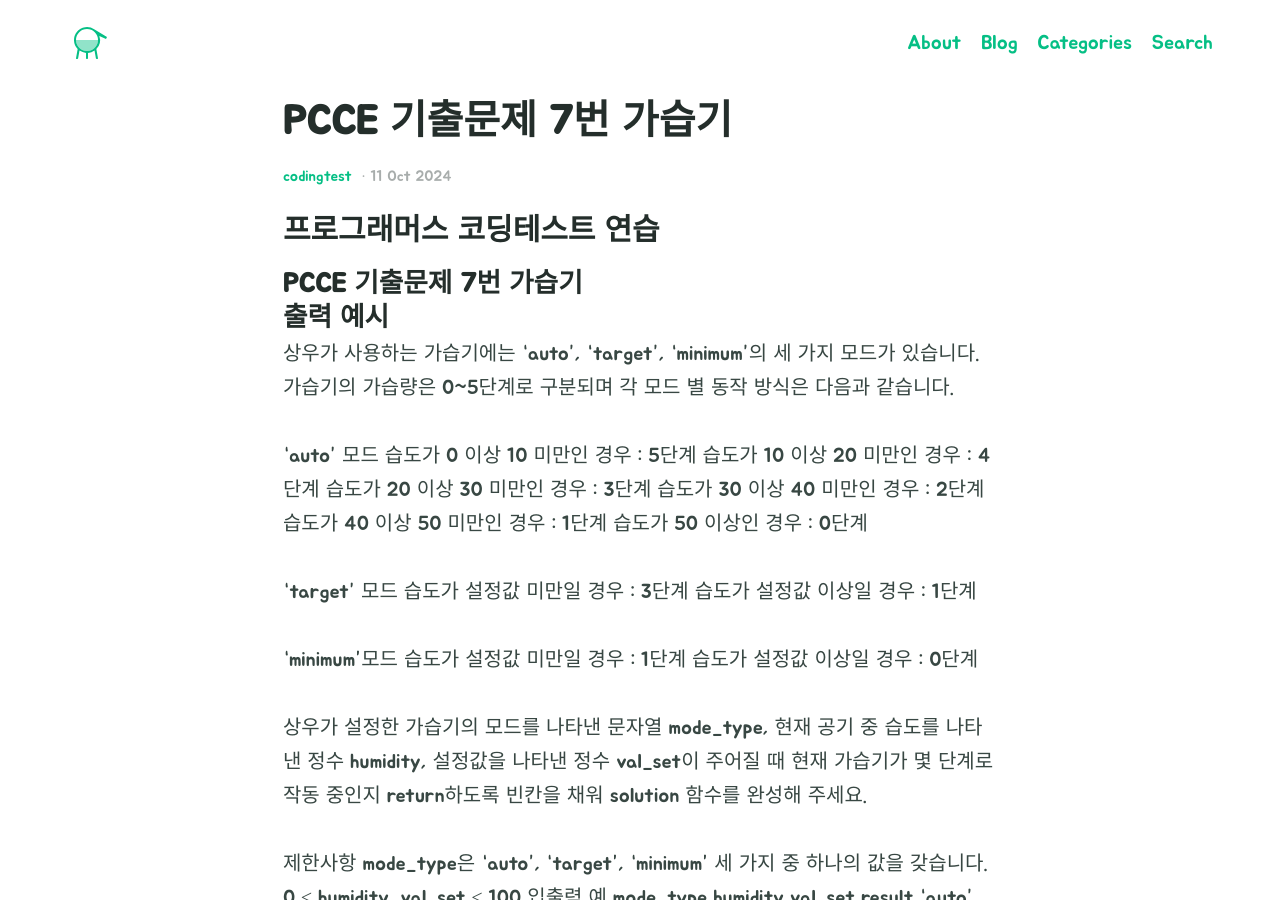
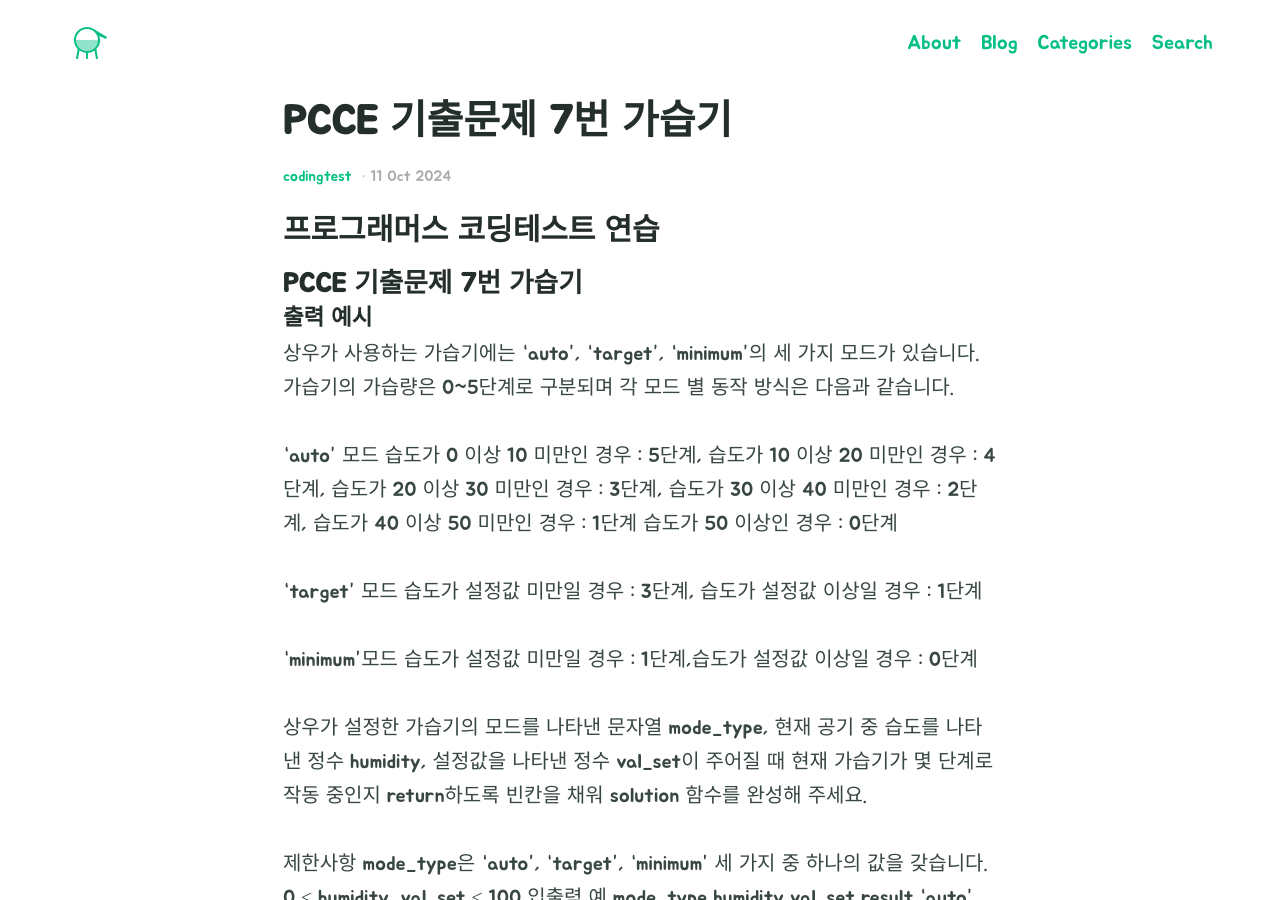
Before and after one commit to tletle7102/tletle7102.github.io, a Jekyll site: the page built from _posts/2024-10-11-pcce-7.md, in a window 1280 px wide and 900 px high. Built offline with Jekyll 4.4.1, drawn with Linux system fonts in a browser that asks for light colours.

````diff
--- a/_posts/2024-10-11-pcce-7.md
+++ b/_posts/2024-10-11-pcce-7.md
@@ -11,24 +11,19 @@ last_modified_at:
 
 #### PCCE 기출문제 7번 가습기
 
-#### 출력 예시
+
+##### 출력 예시
 상우가 사용하는 가습기에는 "auto", "target", "minimum"의 세 가지 모드가 있습니다. 가습기의 가습량은 0~5단계로 구분되며 각 모드 별 동작 방식은 다음과 같습니다.
 
 "auto" 모드
-습도가 0 이상 10 미만인 경우 : 5단계
-습도가 10 이상 20 미만인 경우 : 4단계
-습도가 20 이상 30 미만인 경우 : 3단계
-습도가 30 이상 40 미만인 경우 : 2단계
-습도가 40 이상 50 미만인 경우 : 1단계
+습도가 0 이상 10 미만인 경우 : 5단계, 습도가 10 이상 20 미만인 경우 : 4단계, 습도가 20 이상 30 미만인 경우 : 3단계, 습도가 30 이상 40 미만인 경우 : 2단계, 습도가 40 이상 50 미만인 경우 : 1단계
 습도가 50 이상인 경우 : 0단계
 
 "target" 모드
-습도가 설정값 미만일 경우 : 3단계
-습도가 설정값 이상일 경우 : 1단계
+습도가 설정값 미만일 경우 : 3단계, 습도가 설정값 이상일 경우 : 1단계
 
 "minimum"모드
-습도가 설정값 미만일 경우 : 1단계
-습도가 설정값 이상일 경우 : 0단계
+습도가 설정값 미만일 경우 : 1단계,습도가 설정값 이상일 경우 : 0단계
 
 상우가 설정한 가습기의 모드를 나타낸 문자열 mode_type, 현재 공기 중 습도를 나타낸 정수 humidity, 설정값을 나타낸 정수 val_set이 주어질 때 현재 가습기가 몇 단계로 작동 중인지 return하도록 빈칸을 채워 solution 함수를 완성해 주세요.
 
@@ -51,7 +46,7 @@ mode_type	humidity	val_set	result
 입출력 예 #3
 "minimum"모드이고, 설정값보다 습도가 낮으므로 1을 return합니다.
 
-#### 문제 예시
+##### 문제 예시
 ```java
 class Solution {
     public int func1(int humidity, int val_set){
@@ -99,7 +94,7 @@ class Solution {
 ```
 
 
-#### 제출 답안
+##### 제출 답안
 ```java
 class Solution {
     public int func1(int humidity, int val_set){
````
